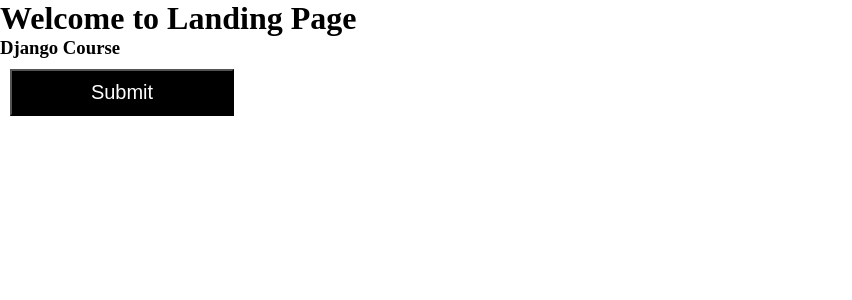
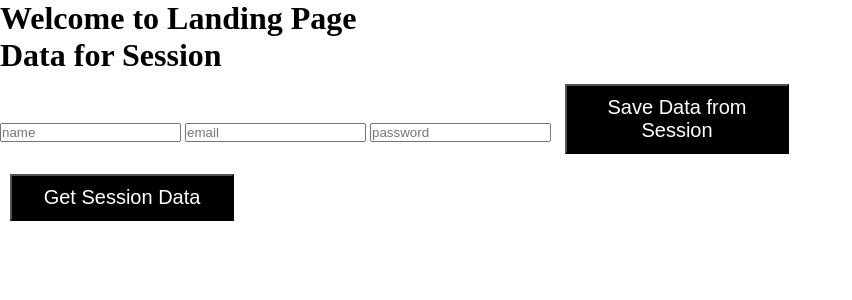
Before and after one commit to omuikey01/Batch-2, a Django app: page / in a window 1280 px wide. Shown: the top 300 px of the page, without its empty margins (0-852 px from the left). Run offline with Django 5.2, Linux system fonts and the light colour scheme.

Commit message:
After done Cookies and session code

```diff
--- a/application/templates/index.html
+++ b/application/templates/index.html
@@ -15,6 +15,7 @@
 
     <h1> Welcome to Landing Page </h1>
 
+    {% comment %}
     <h3> {{Django}} </h1>
 
     <h3> {{O12}} </h3>
@@ -25,5 +26,49 @@
 
     </form>
 
+    <form action="{% url 'save_data_cokkies' %}" method="get">
+
+        <h1> Data for Cookies </h1>
+
+        <input type="text" placeholder="name" name="n1" >
+        <input type="text" placeholder="email" name="e1">
+        <input type="text" placeholder="password" name="p1">
+
+        <button> Save Data </button>
+
+    </form>
+
+    <form action="{% url 'get_data' %}" method="get">
+
+
+        <button> Get Cookies Data </button>
+    </form>
+
+ {% endcomment %}
+
+
+
+    <form action="{% url 'save_data_session' %}" method="get">
+
+        <h1> Data for Session </h1>
+
+        <input type="text" placeholder="name" name="n2" >
+        <input type="text" placeholder="email" name="e2">
+        <input type="text" placeholder="password" name="p2">
+
+        <button> Save Data from Session </button>
+
+    </form>
+
+
+
+    <form action="{% url 'get_data_session' %}" method="get">
+
+
+        <button> Get Session Data </button>
+
+    </form>
+
+
 </body>
 </html>
--- a/application/urls.py
+++ b/application/urls.py
@@ -3,5 +3,9 @@ from .views import *
 
 urlpatterns = [
     path("", mainpage),
-    path("py/", html_python, name="html-python")
+    path("py/", html_python, name="html-python"),
+    path("save_data/", cokkiesFun, name="save_data_cokkies"),
+    path("get_data/", getcokkiesFun, name="get_data"),
+    path("data_session/", sessionFun, name="save_data_session"),
+    path("get_data_session/", getsessionFun, name="get_data_session"),
 ]
--- a/application/views.py
+++ b/application/views.py
@@ -2,19 +2,13 @@ from django.shortcuts import render
 from django.shortcuts import HttpResponse
 
 # Create your views here.
+name1 = "Django"
 
 def mainpage(request):
-
     name = "Django Course"
-
     print(name)
-
     # return render(request, "index.html", {"Django" : "This is Django Class", "2nd key" : "This is a Secound Value"} )
-
     return render(request, "index.html", {'O12': name} )
-
-
-
 
 def application(request):
     return HttpResponse("This request come from project urls -> application.urls -> application.views")
@@ -23,10 +17,64 @@ def application(request):
 def about(request):
     return render(request, "about.html")
 
+def html_python(request):
+    key = request.GET['J90']
+    print("**************************************")
+    print(key)
 
 
-def html_python(request):
-    key = request.GET['J90']
+def cokkiesFun(request):
 
-    print("**************************************")
-    print(key)
+    name1 = request.GET['n1']
+    email1 = request.GET['e1']
+    pass1 = request.GET['p1']
+
+
+    data = render(request, "about.html")
+
+    data.set_cookie('Localname', name1),
+    data.set_cookie("Localemail", email1),
+    data.set_cookie("LocalPass", pass1),
+    data.set_cookie("myValue", "Just Demo"),
+
+    return data
+
+
+def getcokkiesFun(req) :
+    # name = req.cookie.get('Localname')
+    name = req.COOKIES.get('Localname')
+    mail = req.COOKIES.get("LocalPass")
+    my = req.COOKIES.get("myValue")
+    # csrf = req.COOKIES.get('csrftoken')
+
+    print("*****************************")
+    print(name)
+    print(mail)
+    print(my)
+    # print(csrf)
+
+    print("*****************************")
+    return HttpResponse("Data get from Cookies")
+
+
+def sessionFun(request):
+    val1 = request.GET['n2']
+    val2 = request.GET['e2']
+    val3 = request.GET['p2']
+
+    request.session["key"] = "value"
+
+    request.session["v1"] = val1
+    request.session["v2"] = val2
+    request.session["v3"] = val3
+    # request.session['ur_name'] = name1
+    return HttpResponse("Data Save")
+
+def getsessionFun(request):
+
+    session_name = request.session.get("v1")
+    print("***************************")
+    print(session_name)
+    print("***************************")
+
+    return HttpResponse("Data get from Session")
--- a/sample/settings.py
+++ b/sample/settings.py
@@ -24,6 +24,7 @@ SECRET_KEY = 'django-insecure-65&&$#h3)eaz32#dt4%n14*dr$t$mq5srs+n+wa9*yrqbc2!p5
 
 # SECURITY WARNING: don't run with debug turned on in production!
 DEBUG = True
+# DEBUG = False
 
 ALLOWED_HOSTS = []
 
```
Also changed, not shown: application/test.txt (added, +46 -0 lines), db.sqlite3.
